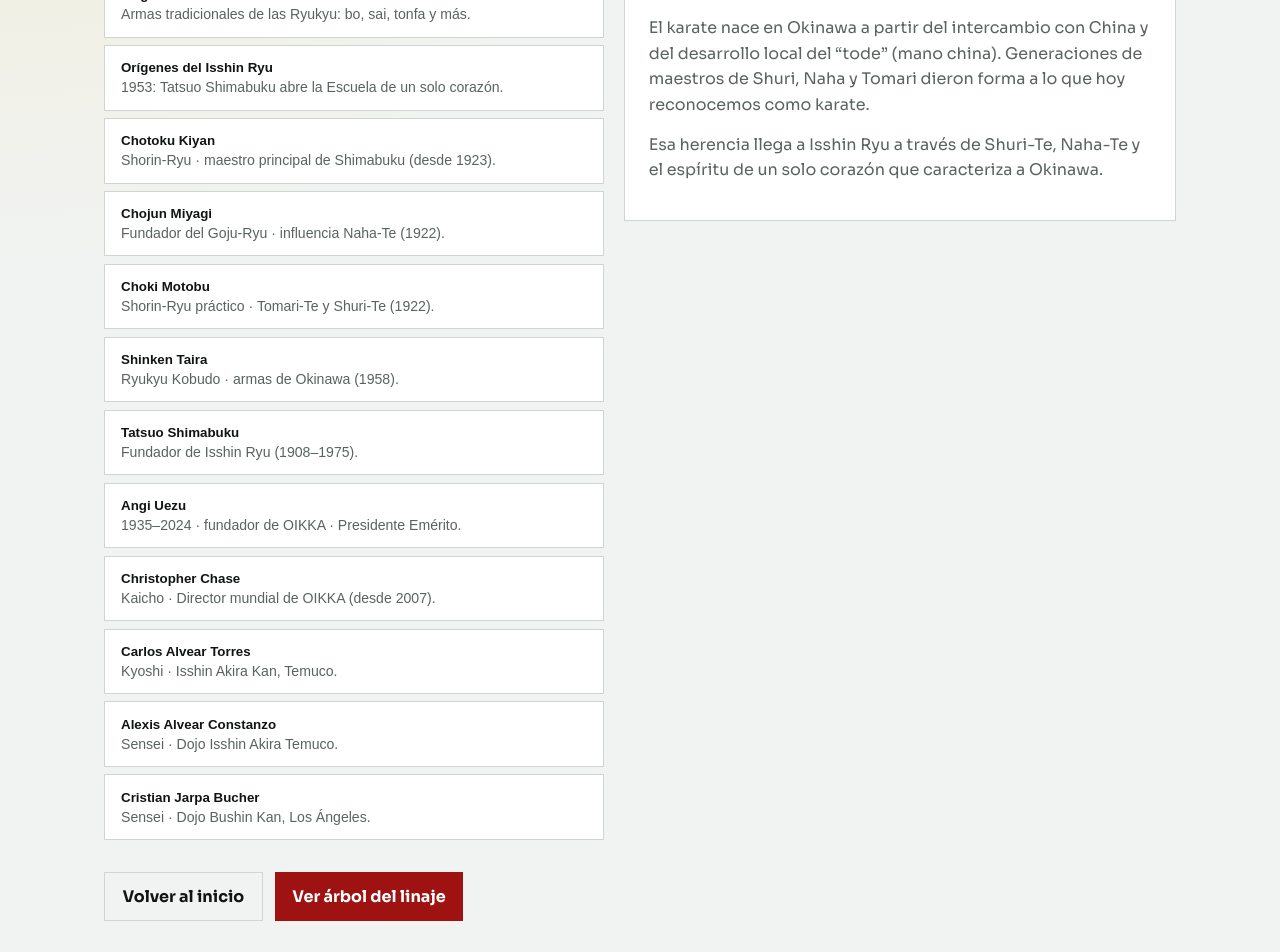
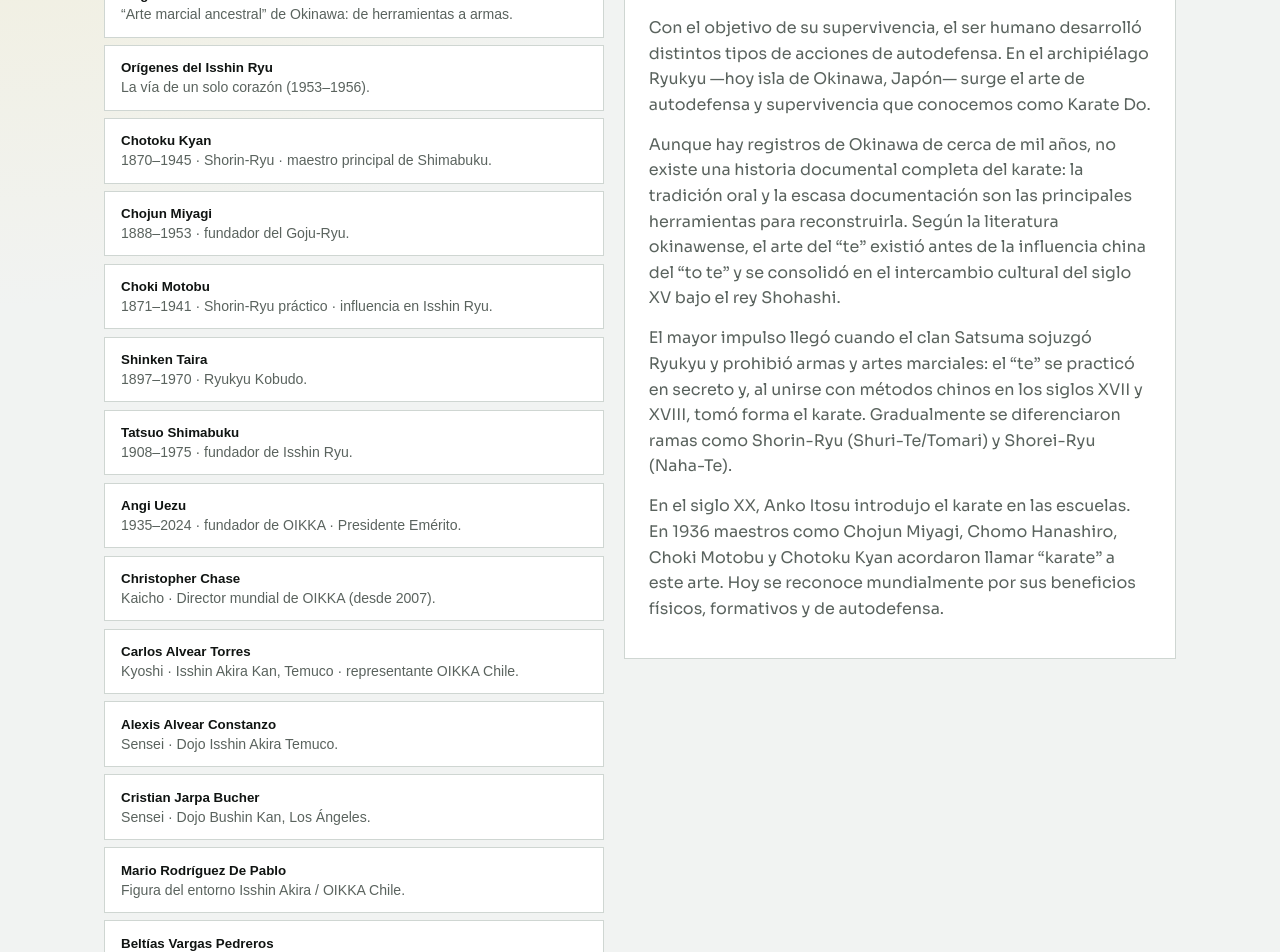
Before and after one commit to Raysus/oikka-chile, a React (Vite) app: page /historia-y-biografias in a window 1280 px wide. Shown: the part 500-1452 px from the top of the page. Built offline with nearby package versions, Linux system fonts and the light colour scheme; no server answers.

Commit message:
Fill historia biographies from the Temuco site and rename Beltías.
Co-authored-by: Cursor <cursoragent@cursor.com>

```diff
--- a/src/content/historia.ts
+++ b/src/content/historia.ts
@@ -5,7 +5,7 @@ export type HistoriaEntry = {
   body: string[]
 }
 
-/** Página interactiva basada en https://isshinryutemuco.cl/historia-y-biografias/ */
+/** Biografías basadas en https://isshinryutemuco.cl/historia-y-biografias/ y páginas asociadas. */
 export const historiaPage = {
   title: 'Historia y biografías',
   eyebrow: 'Isshin Ryu · OIKKA',
@@ -17,69 +17,84 @@ export const historiaEntries: HistoriaEntry[] = [
   {
     id: 'origenes-karate',
     title: 'Orígenes del karate',
-    summary: 'De China a Okinawa: el tode y las raíces del vacío mano.',
+    summary: 'Del “te” de Okinawa al karate moderno.',
     body: [
-      'El karate nace en Okinawa a partir del intercambio con China y del desarrollo local del “tode” (mano china). Generaciones de maestros de Shuri, Naha y Tomari dieron forma a lo que hoy reconocemos como karate.',
-      'Esa herencia llega a Isshin Ryu a través de Shuri-Te, Naha-Te y el espíritu de un solo corazón que caracteriza a Okinawa.',
+      'Con el objetivo de su supervivencia, el ser humano desarrolló distintos tipos de acciones de autodefensa. En el archipiélago Ryukyu —hoy isla de Okinawa, Japón— surge el arte de autodefensa y supervivencia que conocemos como Karate Do.',
+      'Aunque hay registros de Okinawa de cerca de mil años, no existe una historia documental completa del karate: la tradición oral y la escasa documentación son las principales herramientas para reconstruirla. Según la literatura okinawense, el arte del “te” existió antes de la influencia china del “to te” y se consolidó en el intercambio cultural del siglo XV bajo el rey Shohashi.',
+      'El mayor impulso llegó cuando el clan Satsuma sojuzgó Ryukyu y prohibió armas y artes marciales: el “te” se practicó en secreto y, al unirse con métodos chinos en los siglos XVII y XVIII, tomó forma el karate. Gradualmente se diferenciaron ramas como Shorin-Ryu (Shuri-Te/Tomari) y Shorei-Ryu (Naha-Te).',
+      'En el siglo XX, Anko Itosu introdujo el karate en las escuelas. En 1936 maestros como Chojun Miyagi, Chomo Hanashiro, Choki Motobu y Chotoku Kyan acordaron llamar “karate” a este arte. Hoy se reconoce mundialmente por sus beneficios físicos, formativos y de autodefensa.',
     ],
   },
   {
     id: 'origenes-kobudo',
     title: 'Orígenes del Kobudo',
-    summary: 'Armas tradicionales de las Ryukyu: bo, sai, tonfa y más.',
+    summary: '“Arte marcial ancestral” de Okinawa: de herramientas a armas.',
     body: [
-      'El Ryukyu Kobudo preserva el uso de armas tradicionales de Okinawa. Herramientas del campo y la pesca se transformaron en métodos de defensa codificados en kata.',
-      'En Isshin Ryu, el kobudo se integra al karate a través del linaje de Shinken Taira y la enseñanza de Tatsuo Shimabuku.',
+      'Kobudo es un término japonés que puede traducirse como “arte marcial ancestral” o “antiguo arte de guerra” (bu: guerrero / arte marcial; do: vía o camino).',
+      'Tras la guerra civil de 1609 y el control Shimazu sobre Ryukyu, se prohibió la posesión y uso de armas. Los habitantes hallaron en instrumentos agrícolas y de pesca —bo, eku, kama y otros— medios de defensa. Hasta principios del siglo XX cada arma se practicaba en secreto por pueblos distintos.',
+      'Maestros como Moden Yabiku reunieron técnicas de distintas localidades y formaron en Naha, a fines de los años 20, la Ryukyu Kobujutsu Kenkyu Kai. Su principal alumno y heredero fue Shinken Taira (1897–1970), quien reorganizó el arte tras la guerra como Ryukyu Kobudo Kai (1955) y formó a figuras como Tatsuo Shimabuku.',
+      'En Isshin Ryu, Shimabuku entrenó kobujutsu con Chotoku Kyan (1923–1940) y profundizó Kobudo con Shinken Taira (1958–1960). Hoy OIKKA preserva y difunde ese legado de armas junto al karate.',
     ],
   },
   {
     id: 'origenes-isshin',
     title: 'Orígenes del Isshin Ryu',
-    summary: '1953: Tatsuo Shimabuku abre la Escuela de un solo corazón.',
+    summary: 'La vía de un solo corazón (1953–1956).',
     body: [
-      'Isshin Ryu (“un corazón / una mente”) fue formalmente introducido en 1953 por el Maestro Tatsuo Shimabuku. Combina lo mejor del Shorin-Ryu, Goju-Ryu y Kobudo en un sistema rápido, preciso y práctico.',
-      'El estilo se caracteriza por puños verticales, patadas bajas y una síntesis técnica pensada para el combate real y el desarrollo del carácter.',
+      'Tatsuo Shimabuku fue alumno de Chotoku Kyan (1870–1945), perfeccionista severo del Shorin-Ryu, de quien tomó katas y mejoras. Con Chojun Miyagi (1888–1953), maestro de Naha-Te, recibió el desarrollo de Sanchin, base del karate de Okinawa.',
+      'De Choki Motobu (1871–1941) aprendió bunkai y kumite: un instructor menos formal, pero combatiente indomable. Con Shinken Taira (1897–1970) y Moden Yabiku entrenó kobudo.',
+      'Con todo lo heredado, en 1953 el Maestro Tatsuo Shimabuku introduce formalmente un nuevo sistema que revolucionaría Okinawa y el mundo: Isshin Ryu, la vía de un solo corazón. Aunque relativamente nuevo (establecido como tal hacia 1954–1956), se sustenta en las raíces más importantes de las artes tradicionales de Okinawa.',
     ],
   },
   {
     id: 'kiyan',
-    title: 'Chotoku Kiyan',
-    summary: 'Shorin-Ryu · maestro principal de Shimabuku (desde 1923).',
+    title: 'Chotoku Kyan',
+    summary: '1870–1945 · Shorin-Ryu · maestro principal de Shimabuku.',
     body: [
-      'Chotoku Kiyan (1870–1945) transmitió Shorin-Ryu (Shuri-Te) a Tatsuo Shimabuku. Su enseñanza es uno de los pilares técnicos del Isshin Ryu.',
+      'Chotoku Kyan nació en 1870 en una familia acomodada de Shuri, Okinawa. A los cinco años comenzó Okinawa-Te con su padre Chofu Kyan y su abuelo, quien exigía perfección cada mañana.',
+      'Entrenó con grandes maestros: Sokon Matsumura (Seisan, Gojushiho), Matsumora de Tomari, Pechin Maeda y Oyadomari Kokan, Chatan Yara (Kusanku) y Tokumine (Bo). Creó el kata Ananku y enseñó en Kadena a un reducido grupo de alumnos.',
+      'En 1920 viajó a Japón y Taiwán para difundir el karate. Durante la Segunda Guerra Mundial entregaba a los niños el poco alimento que conseguía. En 1945, a los 75 años, falleció de hambre.',
     ],
   },
   {
     id: 'miyagi',
     title: 'Chojun Miyagi',
-    summary: 'Fundador del Goju-Ryu · influencia Naha-Te (1922).',
+    summary: '1888–1953 · fundador del Goju-Ryu.',
     body: [
-      'Chojun Miyagi (1888–1953) fundó el Goju-Ryu. Shimabuku estudió con él métodos de Naha-Te y respiración que enriquecieron Isshin Ryu.',
+      'Chojun Miyagi nació el 25 de abril de 1888 en Naha, en una familia acomodada dedicada a la importación farmacéutica. Tras la muerte de su padre fue adoptado por su tío y cambió su nombre a Chojun.',
+      'Comenzó artes marciales a los 11 años con Ryu Ko Aragaki y desde 1902 entrenó con Kanryo Higaonna. En 1918 cofundó la Ryukyu Toudi Kenkyu-Kai para preservar el karate de Okinawa.',
+      'En 1927 nombró su sistema Goju-Ryu (“dureza y suavidad”), inspirado en el Bubishi. En 1930 registró formalmente el nombre. Tras la guerra retomó la enseñanza; murió el 8 de octubre de 1953 a los 65 años, tras dedicar su vida al karate de Okinawa.',
     ],
   },
   {
     id: 'motobu',
     title: 'Choki Motobu',
-    summary: 'Shorin-Ryu práctico · Tomari-Te y Shuri-Te (1922).',
+    summary: '1871–1941 · Shorin-Ryu práctico · influencia en Isshin Ryu.',
     body: [
-      'Choki Motobu (1871–1941) enfatizó el combate realista. Su Shorin-Ryu aportó a Shimabuku una mirada directa y funcional del karate.',
+      'El entrenamiento de Choki Motobu priorizaba makiwara, pesos y velocidad: por su agilidad lo apodaron Motobu “el Mono”. Tras años de práctica en solitario, entrenó con Anko Itosu y Sokon Matsumura.',
+      'Fue un gran experto en kumite y luchador callejero invicto en muchos combates reales, hábito que no compartían todos sus maestros. Abrió el dojo Daidokan, donde enseñó hasta 1941; entre sus alumnos estuvo Tatsuo Shimabuku.',
+      'Además de combatir conocía los katas; su preferido era Naihanchi, que consideraba fundamental y el más útil.',
     ],
   },
   {
     id: 'taira',
     title: 'Shinken Taira',
-    summary: 'Ryukyu Kobudo · armas de Okinawa (1958).',
+    summary: '1897–1970 · Ryukyu Kobudo.',
     body: [
-      'Shinken Taira (1897–1970) sistematizó el kobudo de las Ryukyu. Shimabuku estudió bo, sai, tonfa y nunchaku con él, incorporando las armas al Isshin Ryu.',
+      'Nació en 1897 en Nakazato, Kumejima. De joven resultó herido de una pierna en una mina de azufre. En 1922, en Tokio, conoció a Gichin Funakoshi; en 1929 estudió Ryukyu Kobudo con Moden Yabiku y luego con Kenwa Mabuni.',
+      'En 1933 abrió dojo de karate y kobudo. Tras la guerra, preocupado por el declive del kobudo, fundó en 1955 la asociación para preservar y promover el Kobudo de Ryukyu. Formó a expertos como Tatsuo Shimabuku.',
+      'Murió en 1970 de cáncer. En Okinawa lo sucedió Eisuke Akamine; en el resto de Japón, Motokatsu Inoue.',
     ],
   },
   {
     id: 'shimabuku',
     title: 'Tatsuo Shimabuku',
-    summary: 'Fundador de Isshin Ryu (1908–1975).',
+    summary: '1908–1975 · fundador de Isshin Ryu.',
     body: [
-      'Tatsuo Shimabuku abrió Isshin-Ryu Karate-Do en 1953. Unió Shorin, Goju y Kobudo bajo el ideal de un solo corazón.',
-      'Su legado vive en OIKKA y en dojos de todo el mundo, incluida la familia Isshin Ryu en Chile.',
+      'Tatsuo Shimabuku nació el 19 de septiembre de 1908 en el pueblo de Kyan, Okinawa, mayor de diez hermanos en una familia de agricultores. A los 12 años comenzó rudimentos de karate con su tío Shinko Ganiku.',
+      'Hacia 1932 estudió Shuri-Te con Chotoku Kyan en Kadena (Seisan, Naihanchi, Wansu, Chinto, Kusanku y kobudo básico). Luego aprendió Seiunchin y Sanchin con Chojun Miyagi, y alrededor de un año con Choki Motobu. Profundizó Bo y Sai y, en los 50–60, kobudo con la línea de Moden Yabiku / Shinken Taira.',
+      'Abrió su primer dojo en 1946. Refinó un sistema que unía lo mejor de Shorin-Ryu, Goju-Ryu, armas y sus propias técnicas. Tras un sueño con la diosa del agua Mizugami, el 15 de enero de 1956 anunció un nuevo estilo: Isshin-Ryu. Cambió su nombre a Tatsuo (“hombre dragón”).',
+      'Instruyó a marines estadounidenses en Okinawa, lo que difundió Isshin Ryu en EE.UU. Se retiró a inicios de 1972 y falleció de un derrame cerebral el 30 de mayo de 1975, a los 66 años, en Agena.',
     ],
   },
   {
@@ -87,8 +102,9 @@ export const historiaEntries: HistoriaEntry[] = [
     title: 'Angi Uezu',
     summary: '1935–2024 · fundador de OIKKA · Presidente Emérito.',
     body: [
-      'Angi Uezu (1935–2024) fue yerno y alumno principal de Shimabuku. Fundó la Okinawa Isshin Ryu Karate Kobudo Association (OIKKA) en 1990 y Junken Karate-Do en 1992.',
-      'Sirvió como Presidente Emérito y Asesor Especial de OIKKA hasta su fallecimiento en 2024. Su enseñanza y legado siguen guiando a la asociación.',
+      'Nació el 3 de enero de 1935 en la isla de Saipan. Tras la muerte de Shimabuku en mayo de 1975, Isshin Ryu en Okinawa enfrentó graves divisiones; entre los pocos altos grados que persistieron estuvo Angi Uezu, yerno y alumno principal del fundador.',
+      'En 1990 fundó la O.I.K.K.A. (Okinawa Isshin Ryu Karate Kobudo Association) para preservar el Isshin Ryu auténtico y apoyar a estudiantes en todo el mundo. En 1992 inauguró el dojo central en Gushikawa. Con Joseph Jennings produjo videos y libros didácticos.',
+      'Viajó durante décadas a dictar seminarios, especialmente en Estados Unidos. En 1994 sufrió un ataque cerebral que interrumpió su actividad física; su recuperación fue notable y en 1996 retomó seminarios. Sirvió como Presidente Emérito y Asesor Especial hasta su fallecimiento en 2024.',
     ],
   },
   {
@@ -96,15 +112,19 @@ export const historiaEntries: HistoriaEntry[] = [
     title: 'Christopher Chase',
     summary: 'Kaicho · Director mundial de OIKKA (desde 2007).',
     body: [
-      'El 1 de febrero de 2007, el Maestro Uezu nombró a Christopher Chase como su sucesor y Presidente de OIKKA. Desde entonces lidera la dirección mundial de la asociación.',
+      'Christopher Chase nació el 3 de agosto de 1959. Comenzó Isshin Ryu hacia los 12 años —único estilo que ha practicado—. Angi Uezu lo conoció en una gira por dojos de EE.UU., lo apadrinó y lo llevó a entrenar a Okinawa durante 10 años; todos sus grados son bajo Uezu.',
+      'Estudió un doctorado en artes marciales y culturas ancestrales en Tokio. Es cinturón negro 9º dan (Hanshi-sei), con títulos internacionales en armas, kata y combate, e ingresó al International Karate and Kickboxing Hall of Fame en 1996.',
+      'El 1 de febrero de 2007, Maestro Uezu lo nombró director de OIKKA. Dirige su dojo en Rochester (EE.UU.) y viaja por el mundo dictando seminarios en representación de la asociación.',
     ],
   },
   {
     id: 'carlos',
     title: 'Carlos Alvear Torres',
-    summary: 'Kyoshi · Isshin Akira Kan, Temuco.',
+    summary: 'Kyoshi · Isshin Akira Kan, Temuco · representante OIKKA Chile.',
     body: [
-      'Kyoshi Carlos Alvear Torres dirige el Dojo Isshin Akira Temuco (Hombu en Chile), formando niños, jóvenes y adultos en Isshin Ryu bajo el sello OIKKA.',
+      'Nació en Concepción el 12 de abril de 1964 y vive en Temuco. Es Técnico de Nivel Superior Preparador Físico (INACAP Temuco). Se inició en artes marciales en 1980 en Shotokan; en 1984 se gradúa cinturón negro Shotokan. Entre 1984 y 1986 realizó el servicio militar como monitor de defensa personal y esgrima de corvo.',
+      'En 1987 inició Isshin Ryu. Se gradúa 1º dan en 1997 y ese año viaja a Okinawa representando a Chile en un torneo mundial de karate-kobudo, llegando a octavos de final y asistiendo a seminarios.',
+      'En 2003 inicia su labor docente profesional y funda el Dojo Isshin Akira en Temuco, difundiendo Isshin Ryu OIKKA. Sustenta el grado de 7º dan Kyoshi Go como representante de Isshin Ryu OIKKA para Chile.',
     ],
   },
   {
@@ -112,7 +132,8 @@ export const historiaEntries: HistoriaEntry[] = [
     title: 'Alexis Alvear Constanzo',
     summary: 'Sensei · Dojo Isshin Akira Temuco.',
     body: [
-      'Sensei Alexis Alvear Constanzo colabora en la enseñanza y el día a día del Dojo Isshin Akira, acompañando la formación de la familia del dojo.',
+      'Sensei Alexis Alvear Constanzo colabora en la enseñanza y el día a día del Dojo Isshin Akira Temuco, acompañando la formación de niños, jóvenes y adultos en Isshin Ryu bajo el sello OIKKA.',
+      'Integra el equipo docente del Hombu en Chile junto a Kyoshi Carlos Alvear Torres, sosteniendo la práctica diaria, la cortesía del dojo y el vínculo con la familia Isshin Akira.',
     ],
   },
   {
@@ -120,7 +141,25 @@ export const historiaEntries: HistoriaEntry[] = [
     title: 'Cristian Jarpa Bucher',
     summary: 'Sensei · Dojo Bushin Kan, Los Ángeles.',
     body: [
-      'Sensei Cristian Jarpa Bucher representa a OIKKA en Los Ángeles a través del Dojo Bushin Kan.',
+      'Nació en Santiago el 9 de junio de 1976. Realizó estudios básicos en el Colegio Patrocinio San José (Santiago) y secundarios y superiores en el área mecánica automotriz en Los Ángeles (Liceo Don Orione). Comparte su tiempo con la enseñanza y difusión de las artes marciales.',
+      'Se inició en artes marciales en 1989 (kempo, tang soo do, judo, shito-ryu) hasta 2005; a fines de ese año comenzó Isshin Ryu. Se gradúa 1º dan en 2012, 2º dan en 2017 y 3º dan en 2019, otorgado por Hanshi Christopher Chase y Sensei Carlos Alvear Torres.',
+      'Ha destacado en torneos nacionales e internacionales. En 2018, como seleccionado nacional, participó en el mundial OIKKA en Nueva Jersey (EE.UU.), obteniendo 1º lugar en kumite y kobudo y 2º en kata. Inicia la docencia en 2013 y en 2017 funda el Dojo Bushinkan en Los Ángeles.',
+    ],
+  },
+  {
+    id: 'mario',
+    title: 'Mario Rodríguez De Pablo',
+    summary: 'Figura del entorno Isshin Akira / OIKKA Chile.',
+    body: [
+      'Mario Rodríguez De Pablo forma parte del índice histórico del Dojo Isshin Akira Temuco. La ficha detallada se irá completando a partir de los archivos de la escuela y de OIKKA Chile.',
+    ],
+  },
+  {
+    id: 'beltias',
+    title: 'Beltías Vargas Pedreros',
+    summary: 'Figura del entorno Isshin Akira / OIKKA Chile.',
+    body: [
+      'Beltías Vargas Pedreros forma parte del índice histórico del Dojo Isshin Akira Temuco. La ficha detallada se irá completando a partir de los archivos de la escuela y de OIKKA Chile.',
     ],
   },
 ]
```
